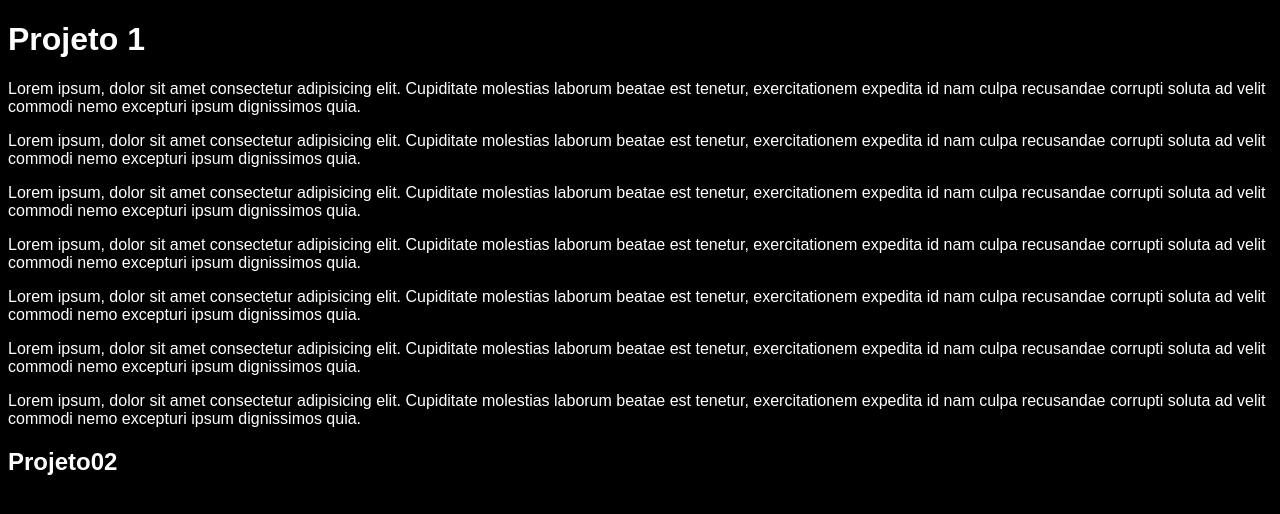
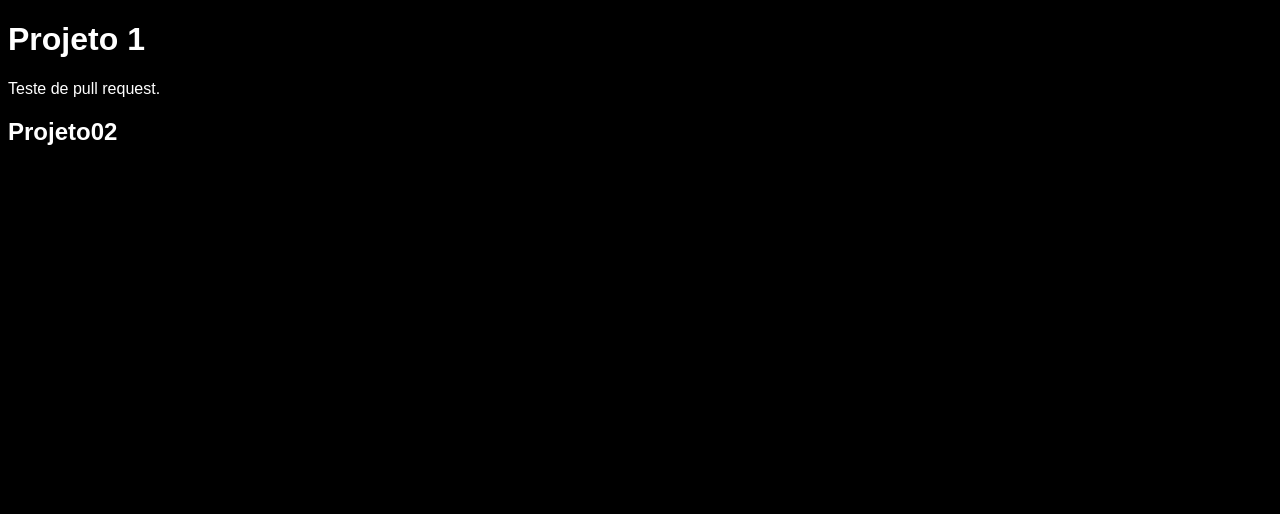
Before and after one commit to carl0s02/carl0s02.github.io, a plain HTML site: page index.html in a window 1280 px wide. Drawn offline with Linux system fonts and the light colour scheme.

Commit message:
Atualizar o index.html

```diff
--- a/index.html
+++ b/index.html
@@ -8,13 +8,7 @@
 </head>
 <body>
     <h1>Projeto 1</h1>
-    <p>Lorem ipsum, dolor sit amet consectetur adipisicing elit. Cupiditate molestias laborum beatae est tenetur, exercitationem expedita id nam culpa recusandae corrupti soluta ad velit commodi nemo excepturi ipsum dignissimos quia.</p>
-    <p>Lorem ipsum, dolor sit amet consectetur adipisicing elit. Cupiditate molestias laborum beatae est tenetur, exercitationem expedita id nam culpa recusandae corrupti soluta ad velit commodi nemo excepturi ipsum dignissimos quia.</p>
-    <p>Lorem ipsum, dolor sit amet consectetur adipisicing elit. Cupiditate molestias laborum beatae est tenetur, exercitationem expedita id nam culpa recusandae corrupti soluta ad velit commodi nemo excepturi ipsum dignissimos quia.</p>
-    <p>Lorem ipsum, dolor sit amet consectetur adipisicing elit. Cupiditate molestias laborum beatae est tenetur, exercitationem expedita id nam culpa recusandae corrupti soluta ad velit commodi nemo excepturi ipsum dignissimos quia.</p>
-    <p>Lorem ipsum, dolor sit amet consectetur adipisicing elit. Cupiditate molestias laborum beatae est tenetur, exercitationem expedita id nam culpa recusandae corrupti soluta ad velit commodi nemo excepturi ipsum dignissimos quia.</p>
-    <p>Lorem ipsum, dolor sit amet consectetur adipisicing elit. Cupiditate molestias laborum beatae est tenetur, exercitationem expedita id nam culpa recusandae corrupti soluta ad velit commodi nemo excepturi ipsum dignissimos quia.</p>
-    <p>Lorem ipsum, dolor sit amet consectetur adipisicing elit. Cupiditate molestias laborum beatae est tenetur, exercitationem expedita id nam culpa recusandae corrupti soluta ad velit commodi nemo excepturi ipsum dignissimos quia.</p>
+    <p>Teste de pull request.</p>
     <h2>Projeto02</h2>
 </body>
 </html>
```
